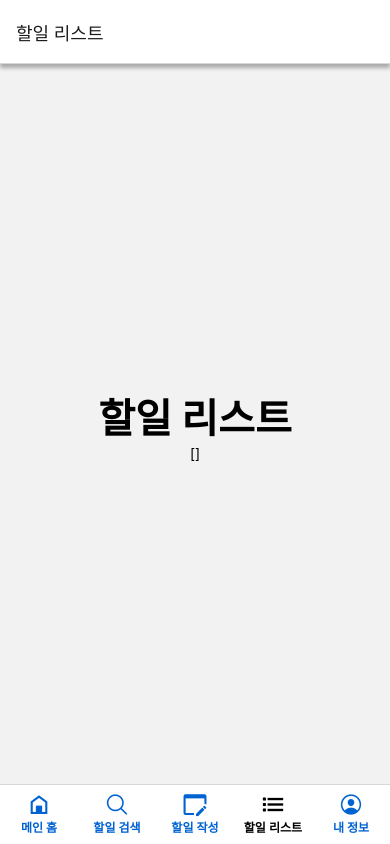
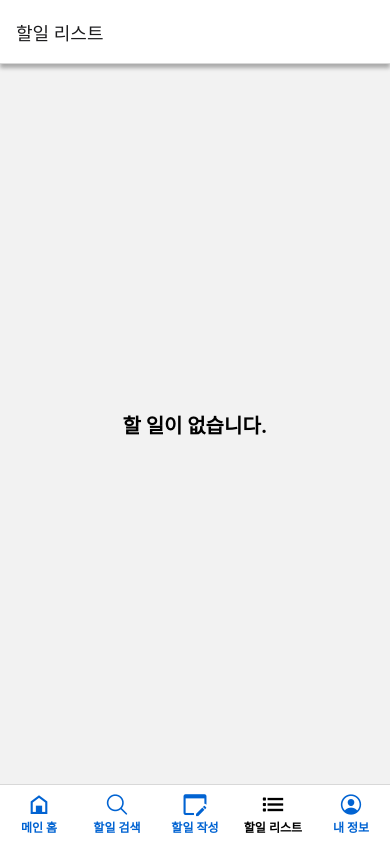
Before and after one commit to hyuns000/todo-app-25-07-04, a React Native app: screen / in a window 390 px wide. Both pictures are taken after a click on the button "할 일 리스트 이동". Built offline with nearby package versions, Linux system fonts and the light colour scheme.

Commit message:
할 일 작성 후, 리스트에 반영

```diff
--- a/App.js
+++ b/App.js
@@ -35,7 +35,7 @@ const Tab = createBottomTabNavigator();
 export default function App() {
 
   const todosState = useTodosState();
-  console.log(todosState);
+
 
   const screenOptions = ({ route }) => ({
     tabBarIcon: ({focused, color, size}) => {
--- a/screens/TodoListScreen.js
+++ b/screens/TodoListScreen.js
@@ -1,19 +1,42 @@
-import {  Text, View } from 'react-native';
+import {  Text, View, StyleSheet } from 'react-native';
 import React from "react";
 
+
 const TodoListScreen = ({route}) => {
-const { todos } = route.params.todosState ||  {todos:  []} ; // 13강
+const { todos } = route.params?.todosState ||  {todos:  []} ; // 13강
 
 console.log(todos); // 할일 리스트를 콘솔에 출력
 
 
    return (
     <View style={{flex: 1, alignItems: 'center', justifyContent: 'center'}}>
-      <Text style={{fontSize: 40, fontWeight: "bold"}}>할일 리스트</Text>
-      <Text>{JSON.stringify(todos)}</Text>
+      {todos.length > 0 ? (
+      todos.map((todo) => (
+        <View key = {todo.id} style ={styles.ListBox}>
+          <Text>번호: {todo.id}</Text>
+          <Text>작성날짜: {todo.regDate}</Text>
+          <Text>할일: {todo.content}</Text>
+        </View>
+      ))
+      ) : (
+        <Text style={{fontSize: 20, fontWeight: "bold",}}>
+          할 일이 없습니다.
+        </Text>
+      )}
+
+
     </View>
   );
 };
 
+const styles = StyleSheet.create({
+  ListBox: {
+    borderWidth: 0,
+    width: "90%",
+    padding: 10,
+    borderRadius: 10,
+
+  },
+});
 
 export default TodoListScreen;
```
